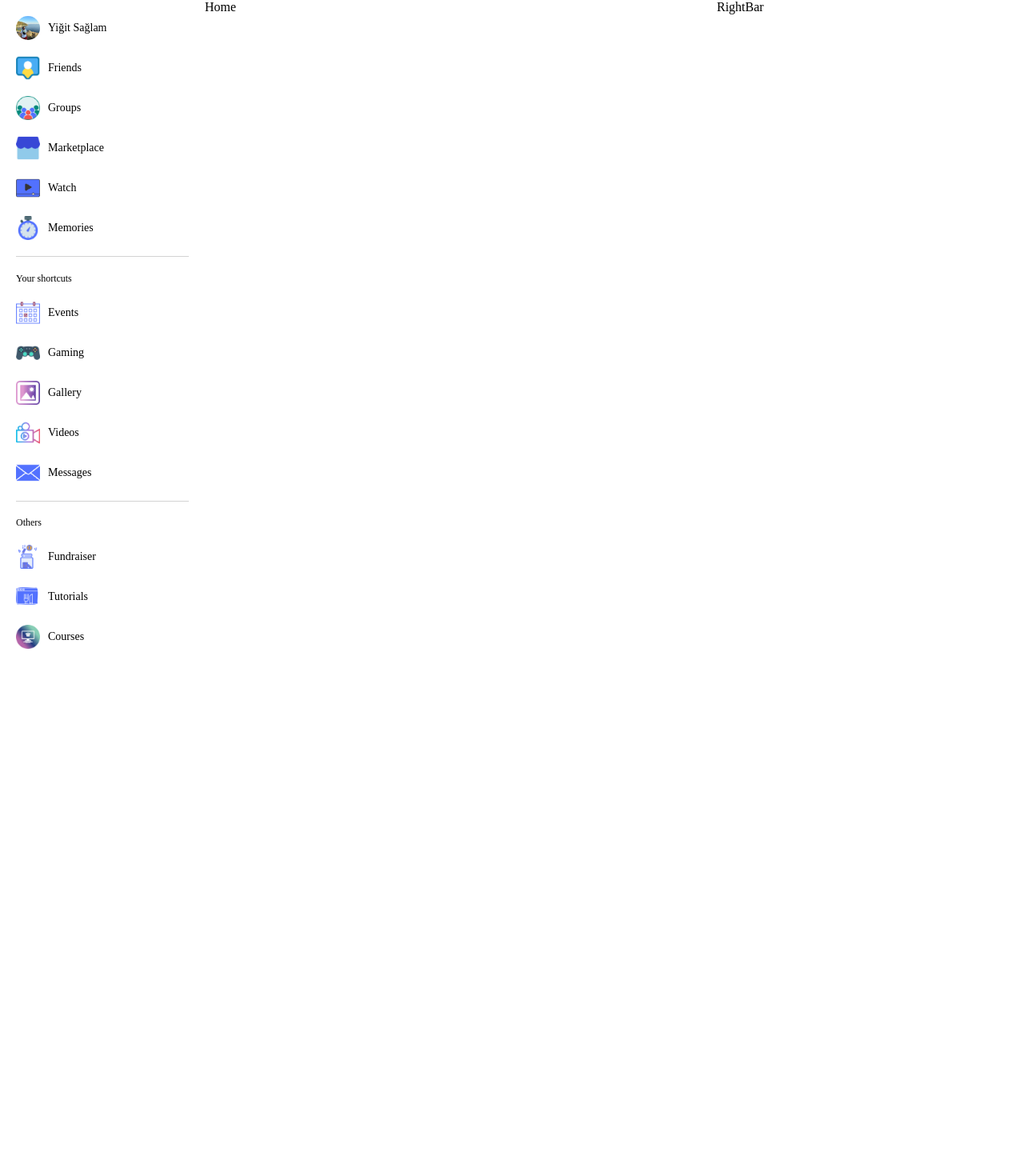
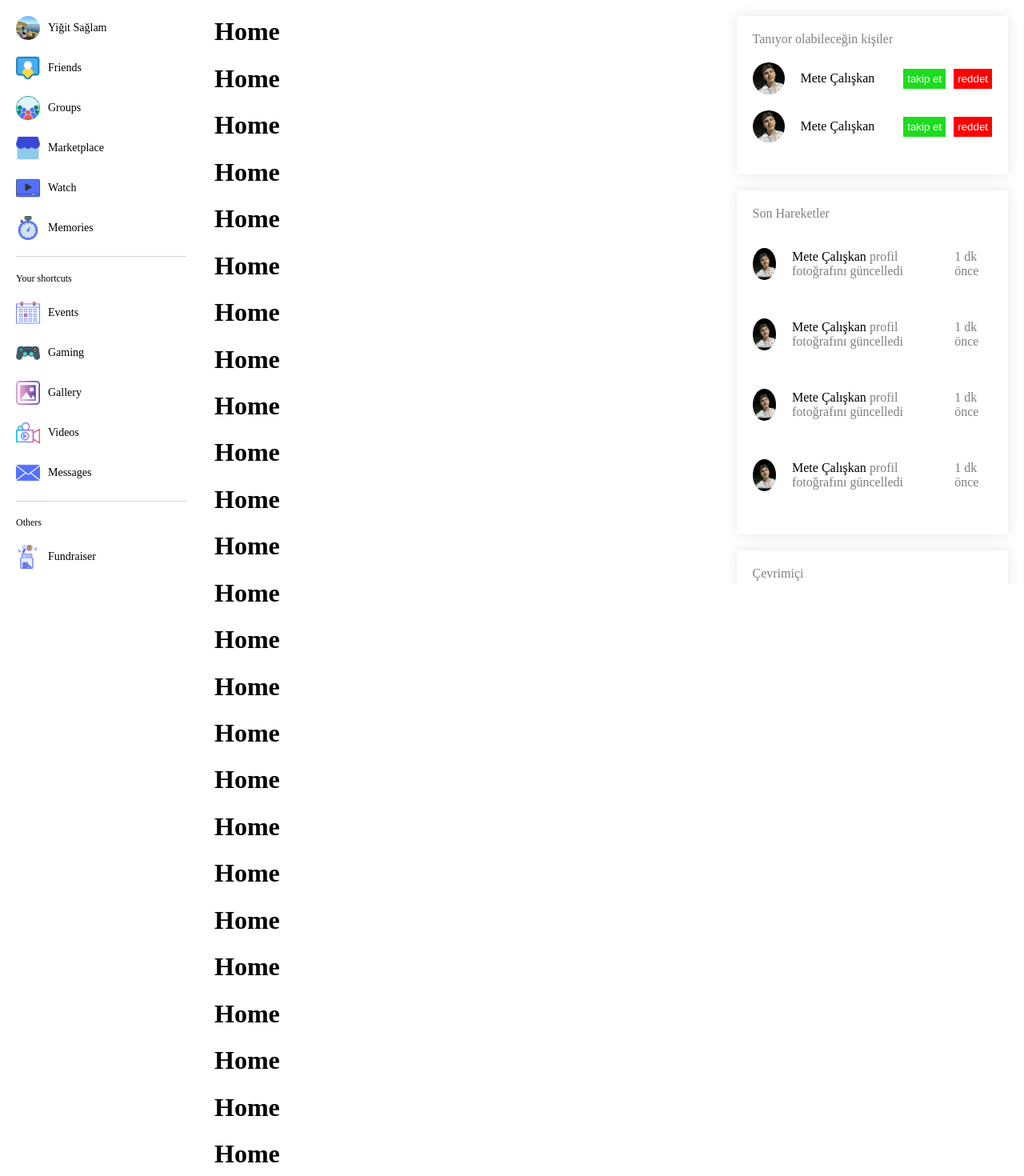
Before and after one commit to Chaxindow/GameBudTez, a React (Vite) app in the folder GbFrontend/: page / in a window 1280 px wide. Shown: the part 71-1541 px from the top of the page at 80% size. Before the commit the page ends 902 px from the top, so only its background shows below. Built offline with nearby package versions, Linux system fonts and the light colour scheme.

Commit message:
barlar sticky yapıldı rightbar eklendi

```diff
--- a/GbFrontend/src/components/leftBar/leftBar.scss
+++ b/GbFrontend/src/components/leftBar/leftBar.scss
@@ -1,5 +1,13 @@
 .leftBar{
     flex: 2;
+    position: sticky;
+    top: 70px;
+    height: calc(100vh - 70px);
+    overflow: scroll;
+    margin-right: 15px;
+    &::-webkit-scrollbar{
+        display: none;
+    }
     .container{
         padding: 20px;
 
--- a/GbFrontend/src/components/navbar/navbar.scss
+++ b/GbFrontend/src/components/navbar/navbar.scss
@@ -5,6 +5,10 @@
     padding: 10px 20px;
     height: 50px;
     border-bottom: 1px solid lightgray;
+    position: sticky;
+    top: 0;
+    background-color: white;
+
 
 
     .left{
--- a/GbFrontend/src/components/rightBar/RightBar.jsx
+++ b/GbFrontend/src/components/rightBar/RightBar.jsx
@@ -1,7 +1,96 @@
 import "./rightBar.scss";
 
 const RightBar = () => {
-  return <div className="rightBar">RightBar</div>;
+  return <div className="rightBar">
+    <div className="container">
+      <div className="item">
+        <span>Tanıyor olabileceğin kişiler</span>
+        <div className="user">
+          <div className="userInfo">
+            <img src="/images/metepp.jpg" alt="" />
+            <span>Mete Çalışkan</span>
+          </div>
+          <div className="buttons">
+            <button>takip et</button>
+            <button>reddet</button>
+          </div>
+        </div>
+        <div className="user">
+          <div className="userInfo">
+            <img src="/images/metepp.jpg" alt="" />
+            <span>Mete Çalışkan</span>
+          </div>
+          <div className="buttons">
+            <button>takip et</button>
+            <button>reddet</button>
+          </div>
+        </div>
+      </div>
+      <div className="item">
+        <span>Son Hareketler</span>
+        <div className="user">
+          <div className="userInfo">
+            <img src="/images/metepp.jpg" alt="" />
+            <p>
+              <span>Mete Çalışkan </span> profil fotoğrafını güncelledi
+            </p>
+          </div>
+          <span>1 dk önce</span>
+        </div>
+        <div className="user">
+          <div className="userInfo">
+            <img src="/images/metepp.jpg" alt="" />
+            <p>
+              <span>Mete Çalışkan </span> profil fotoğrafını güncelledi
+            </p>
+          </div>
+          <span>1 dk önce</span>
+        </div>
+        <div className="user">
+          <div className="userInfo">
+            <img src="/images/metepp.jpg" alt="" />
+            <p>
+              <span>Mete Çalışkan </span> profil fotoğrafını güncelledi
+            </p>
+          </div>
+          <span>1 dk önce</span>
+        </div>
+        <div className="user">
+          <div className="userInfo">
+            <img src="/images/metepp.jpg" alt="" />
+            <p>
+              <span>Mete Çalışkan </span> profil fotoğrafını güncelledi
+            </p>
+          </div>
+          <span>1 dk önce</span>
+        </div>
+      </div>
+      <div className="item">
+        <span>Çevrimiçi</span>
+        <div className="user">
+          <div className="userInfo">
+            <img src="/images/metepp.jpg" alt="" />
+              <div className="online"/>
+              <span>Mete Çalışkan </span>
+          </div>
+        </div>
+        <div className="user">
+          <div className="userInfo">
+            <img src="/images/metepp.jpg" alt="" />
+              <div className="online"/>
+              <span>Mete Çalışkan </span>
+          </div>
+        </div>
+        <div className="user">
+          <div className="userInfo">
+            <img src="/images/metepp.jpg" alt="" />
+              <div className="online"/>
+              <span>Mete Çalışkan </span>
+          </div>
+        </div>
+      </div>
+    </div>
+  </div>;
 };
 
 export default RightBar;
--- a/GbFrontend/src/components/rightBar/rightBar.scss
+++ b/GbFrontend/src/components/rightBar/rightBar.scss
@@ -1,3 +1,94 @@
 .rightBar{
     flex: 3;
+    position: sticky;
+    top: 70px;
+    height: calc(100vh - 70px);
+    overflow: scroll;
+
+    &::-webkit-scrollbar{
+        display: none;
+    }
+
+    .container{
+        padding: 20px;
+
+        .item{
+
+
+            -webkit-box-shadow: 0px 0px 15px 1px rgba(0, 0, 0, 0.09);
+            -moz-box-shadow: 0px 0px 15px 1px rgba(0, 0, 0, 0.09);
+            box-shadow: 0px 0px 15px 1px rgba(0, 0, 0, 0.09);
+            padding: 20px;
+            margin-bottom: 20px;
+
+            span{
+                color:gray ;
+            }
+
+            .user{
+                display: flex;
+                align-items: center;
+                justify-content: space-between;
+                margin: 20px 0px;
+
+
+
+                .userInfo{
+                    display: flex;
+                    align-items: center;
+                    gap: 20px;
+                    position: relative;
+
+                    img{
+                        width: 40px;
+                        height: 40px;
+                        border-radius: 50%;
+                        object-fit: cover;
+
+                    }
+
+                    .online{
+                        width: 12px;
+                        height: 12px;
+                        border-radius: 50%;
+                        background-color: lime;
+                        position: absolute;
+                        top: 0;
+                        left: 30px;
+                    }
+
+                    p{
+                        color: gray;
+                    }
+
+                    span{
+                        font-weight: 500;
+                        color: black;
+                    }
+
+                }
+
+                .buttons{
+                    display: flex;
+                    align-items: center;
+                    gap: 10px;
+
+                    button{
+                        border: none;
+                        padding: 5px;
+                        color: white;
+                        cursor: pointer;
+
+                        &:first-child{
+                            background-color: rgb(31, 219, 31);
+                        }
+                        &:last-child{
+                            background-color: red;
+                        }
+                    }
+                }
+            }
+        }
+    }
+
 }
--- a/GbFrontend/src/pages/home/Home.jsx
+++ b/GbFrontend/src/pages/home/Home.jsx
@@ -2,7 +2,50 @@ import "./home.scss"
 
 const Home = () => {
   return (
-    <div className="home">Home</div>
+    <div className="home">
+      <h1>Home</h1>
+      <h1>Home</h1>
+      <h1>Home</h1>
+      <h1>Home</h1>
+      <h1>Home</h1>
+      <h1>Home</h1>
+      <h1>Home</h1>
+      <h1>Home</h1>
+      <h1>Home</h1>
+      <h1>Home</h1>
+      <h1>Home</h1>
+      <h1>Home</h1>
+      <h1>Home</h1>
+      <h1>Home</h1>
+      <h1>Home</h1>
+      <h1>Home</h1>
+      <h1>Home</h1>
+      <h1>Home</h1>
+      <h1>Home</h1>
+      <h1>Home</h1>
+      <h1>Home</h1>
+      <h1>Home</h1>
+      <h1>Home</h1>
+      <h1>Home</h1>
+      <h1>Home</h1>
+      <h1>Home</h1>
+      <h1>Home</h1>
+      <h1>Home</h1>
+      <h1>Home</h1>
+      <h1>Home</h1>
+      <h1>Home</h1>
+      <h1>Home</h1>
+      <h1>Home</h1>
+      <h1>Home</h1>
+      <h1>Home</h1>
+      <h1>Home</h1>
+      <h1>Home</h1>
+      <h1>Home</h1>
+      <h1>Home</h1>
+      <h1>Home</h1>
+      <h1>Home</h1>
+      <h1>Home</h1>
+    </div>
   )
 }
 
```
Also changed, not shown: GbFrontend/images/metepp.jpg (added).
